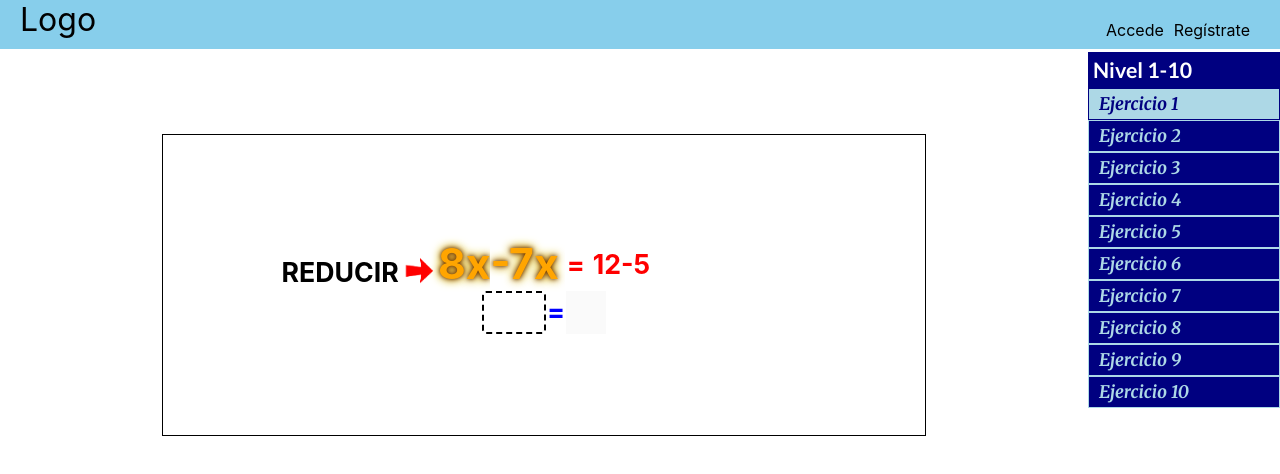
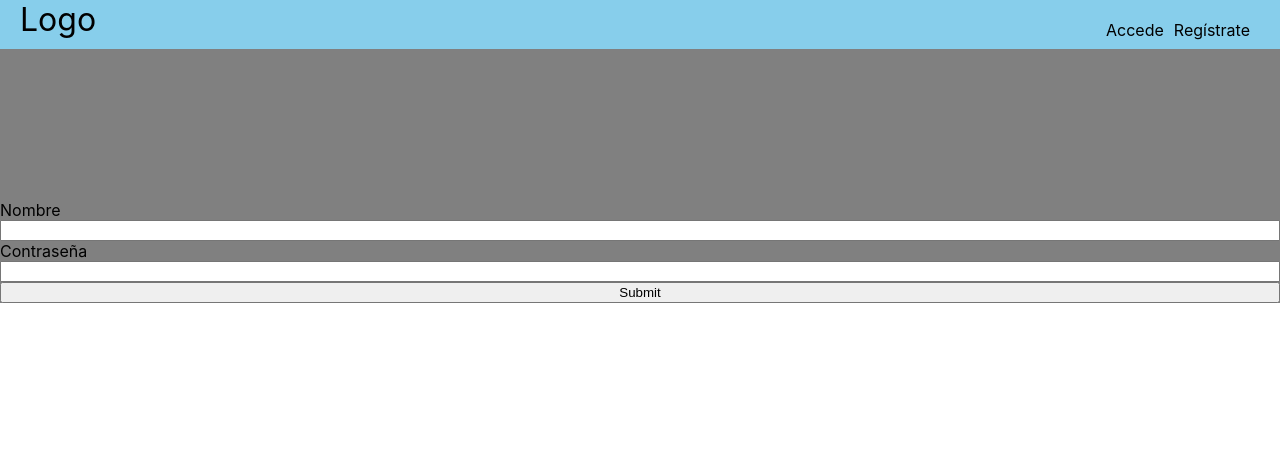
Before and after one commit to chopinex/ecuaciones, a React (Create React App) app: page / in a window 1280 px wide. Shown: the top 474 px of the page. Built offline with nearby package versions, Linux system fonts and the light colour scheme.

Commit message:
Login?? Signed-off-by: chopinex <arnariv@gmail.com>

```diff
--- a/package.json
+++ b/package.json
@@ -8,9 +8,11 @@
     "@testing-library/react": "^12.1.2",
     "@testing-library/user-event": "^13.5.0",
     "@use-gesture/react": "^10.2.4",
+    "firebase": "^9.6.7",
     "react": "^17.0.2",
     "react-beautiful-dnd": "^13.1.0",
     "react-dom": "^17.0.2",
+    "react-router-dom": "^6.2.1",
     "react-scripts": "^5.0.0",
     "source-map-url": "^0.4.1",
     "web-vitals": "^2.1.3"
--- a/src/App.js
+++ b/src/App.js
@@ -1,13 +1,20 @@
 import React from 'react'
 import Header from './components/Header/Header'
+import { BrowserRouter as Router, Route, Routes } from "react-router-dom";
 import Principal from './components/Principal/Principal'
+import Login from './components/Login/Login'
 
 function App() {
   return (
+    <Router>
     <div className="App">
       <Header/>
-      <Principal/>
+      <Routes>
+        <Route exact path="/" element={<Login/>} />
+        <Route exact path="/inicio" element={<Principal/>} />
+      </Routes>
     </div>
+    </Router>
   );
 }
 
--- /dev/null
+++ b/src/components/Login/Login.css
@@ -0,0 +1,6 @@
+form{
+	display: flex;
+	flex-direction: column;
+	padding-top: 200px;
+	background-color: grey;
+}
--- /dev/null
+++ b/src/components/Login/Login.js
@@ -0,0 +1,16 @@
+import React from 'react'
+import './Login.css'
+
+const Login=() =>{
+	return(
+		<form>
+			<label>Nombre</label>
+			<input type="text" />
+			<label>Contraseña</label>
+			<input type="password" />
+			<input type="submit" />
+		</form>
+	);
+}
+
+export default Login;
--- a/src/components/Principal/AreaEcuacion.js
+++ b/src/components/Principal/AreaEcuacion.js
@@ -10,6 +10,7 @@ const AreaEcuacion = (props) =>{
     const [origen,setOrigen] = useState('')
     const [etapa,setEtapa] = useState('')
     const [inputValue,setInputValue] = useState('')
+    const [input2Value,setInput2Value] = useState('')
 
     const [data,setData] = useState(props.initialData)
 
@@ -154,6 +155,10 @@ const AreaEcuacion = (props) =>{
 
     const handleChange = (e) =>{
         setInputValue(e.target.value);
+    }
+
+    const handleChange2 = (e) =>{
+        setInput2Value(e.target.value);
     }
 
     const updateX = (value) =>{
@@ -318,6 +323,17 @@ const AreaEcuacion = (props) =>{
         }
     },[data,paso]);
 
+    useEffect(() => {
+        console.log(document.activeElement.id);
+        if(error===''&&inputValue!==''&&document.activeElement.id==='reducirLineal')
+            setTimeout(() => setError('Presiona Enter para confirmar tu respuesta'),4000);
+        if(error===''&&input2Value!==''&&document.activeElement.id==='reducirConstante')
+            setTimeout(() => setError('Presiona Enter para confirmar tu respuesta'),4000);
+        if(error!=='')
+            setTimeout(() => setError(''),5000);
+    },[inputValue,input2Value,error]);
+
+
     const tempArray = props.initialData;
 
     const normalNumber = {color: "darkgreen",fontSize:"20pt",width:"25px"};
@@ -393,6 +409,8 @@ const AreaEcuacion = (props) =>{
                     <div className="reducido" style={{color: 'blue',width:'20px',}}>=</div>
                     <input type="text"
                      className="reducido" disabled={lado!=='column-2'?true:false}
+                     id="reducirConstante"
+                     onChange={handleChange2}
                      onKeyPress={e => e.key === 'Enter' && calcularC(e.target.value,'column-2')}/>
                 </div>}
                 {paso=== 'despejar' && <div className="ecuacion">
--- a/src/components/Principal/Principal.js
+++ b/src/components/Principal/Principal.js
@@ -33,7 +33,7 @@ const Principal = () =>{
     useEffect(() => {
         var offset   = document.getElementById("ejercicio-"+ecuaID).offsetTop;
         var alto   = document.getElementById("ejercicio-"+ecuaID).offsetHeight;
-        window.scrollTo(0, offset+alto)
+        window.scrollTo({left : 0, top: offset+alto, behavior: 'smooth'})
     }, [ecuaID])
 
     return(
```
Also changed, not shown: src/Auth.js (added, +22 -0 lines), src/config.js (added, +17 -0 lines), 1 other file (tests, documents, lock files or other folders).
